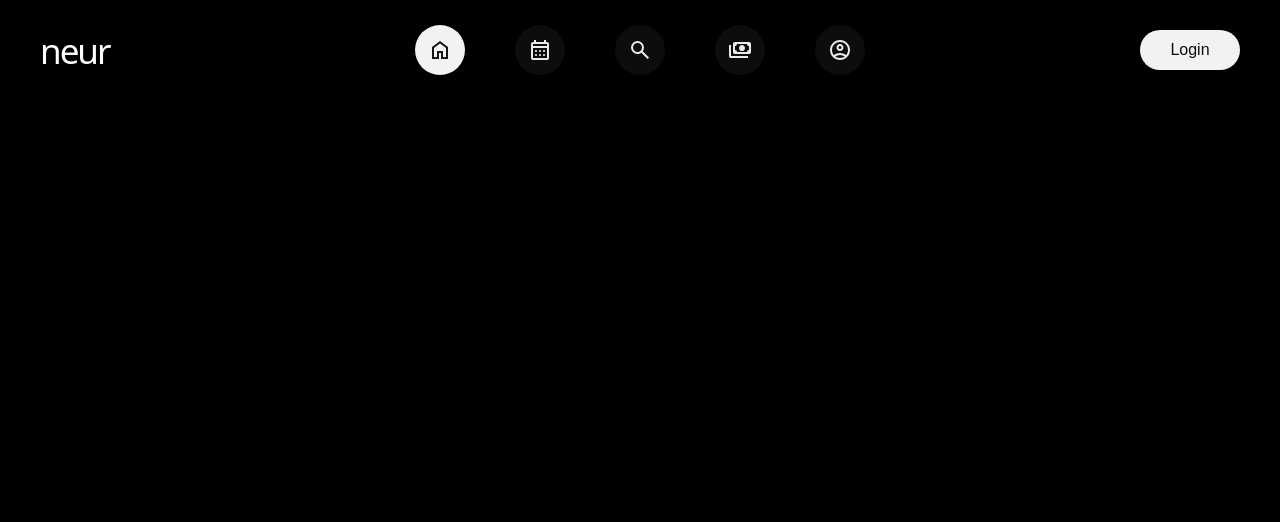
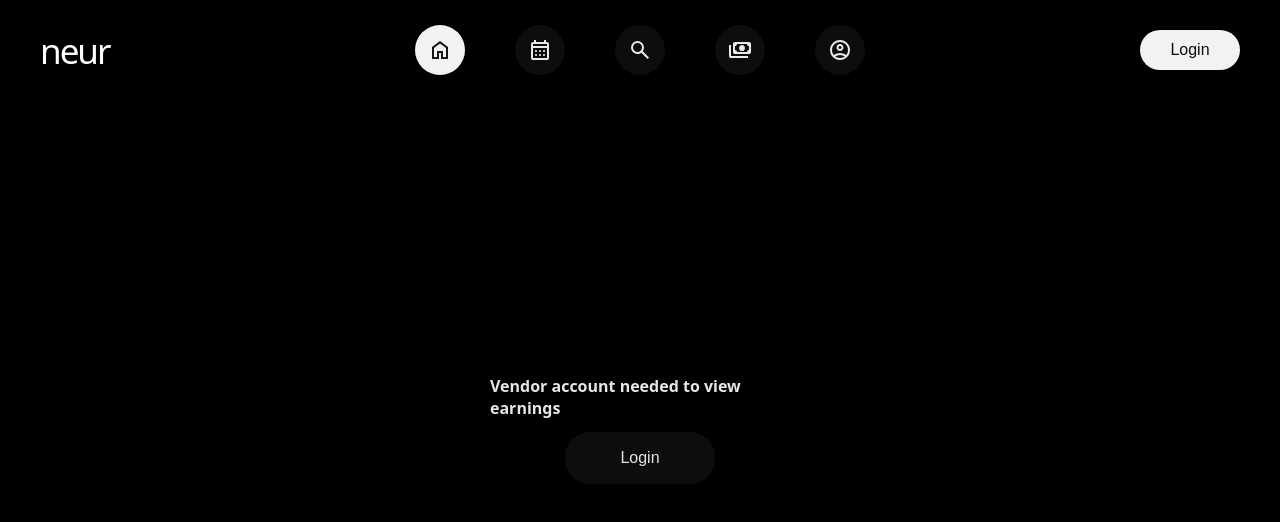
Before and after one commit to trevtemba/neur-frontend, a React (Vite) app: page /earnings in a window 1280 px wide. Shown: the top 522 px of the page. Built offline with nearby package versions, Linux system fonts and the light colour scheme; a web font is replaced by a local one.

Commit message:
logged out state implementations placed on appointments and earnings page

```diff
--- a/src/Components/Appointments/Appointments.jsx
+++ b/src/Components/Appointments/Appointments.jsx
@@ -1,10 +1,49 @@
 import React from "react";
+import { motion } from "motion/react";
 import "./appointments.css"
+import { useLogin } from "../Contexts/loginContext";
 
 const Appointments = () => {
+
+    const { loginState } = useLogin();
+
     return (
-        <div>
-
+        <div className="appointmentsPage">
+            <div className="appointmentsContainer">
+                {loginState == false && (
+                    <>
+                        <motion.div className="promptBox"
+                        initial = {{
+                            y: -15,
+                            opacity: 0,
+                        }}
+                        animate = {{
+                            y: 0,
+                            opacity: 1,
+                        }}
+                        transition={{
+                            duration: 1,
+                            ease: [0.25, 1, 0.5, 1],
+                        }}
+                        exit={{
+                            opacity: 0,
+                        }}>
+                            <span className="promptText">Login to view your appointments</span>
+                            <motion.button
+                            className="loginRedirect"
+                            onClick={() => goPage("login", navigate)}
+                            whileHover={{
+                                backgroundColor: "hsl(0, 0%, 10%)",
+                            }}
+                            whileTap={{
+                                scale: 0.95,
+                            }}>
+                                Login
+                            </motion.button>
+                        </motion.div>
+                    </>
+                )}
+            </div>
         </div>
     );
 }
--- a/src/Components/Appointments/appointments.css
+++ b/src/Components/Appointments/appointments.css
@@ -0,0 +1,56 @@
+.appointmentsPage {
+    display: flex;
+    justify-content: center;
+    width: 100%;
+    height: 100%;
+    background-color:hsl(0, 0, 0);
+}
+
+.appointmentsContainer {
+    display: flex;
+    align-items: center;
+    flex-direction: column;
+    width: 100%;
+    height: 100%;
+    background-color: hsl(0, 0, 0);
+}
+
+.promptBox {
+    display: flex;
+    flex-direction: column;
+    justify-content: center;
+    align-items: center;
+    margin-top: 10%;
+    gap: 10px;
+    width: 500px;
+    height: 400px;
+    background-color: transparent;
+    border-radius: 20px;
+}
+
+
+.promptText {
+    display: flex;
+    justify-content: center;
+    align-items: center;
+    color: hsl(0, 0%, 90%);
+    width: 300px;
+    height: 50px;
+    font-size: 16px;
+    font-weight: 600;
+}
+
+.loginRedirect {
+    display: flex;
+    justify-content: center;
+    align-items: center;
+    padding: 15px 20px;
+    font-size: 16px;
+    font-weight: 500;
+    width: 150px;
+    height: auto;
+    color: hsl(0, 0%, 90%);
+    background-color: hsl(0, 0%, 5%);
+    border-color: transparent;
+    border-radius: 25px;
+}
--- a/src/Components/Earnings/Earnings.jsx
+++ b/src/Components/Earnings/Earnings.jsx
@@ -1,10 +1,49 @@
 import React from "react";
+import { motion } from "motion/react";
 import "./earnings.css"
+import { useLogin } from "../Contexts/loginContext";
 
 const Earnings = () => {
+
+    const { loginState } = useLogin();
+
     return (
-        <div>
-
+        <div className="earningsPage">
+            <div className="earningsContainer">
+                {loginState == false && (
+                    <>
+                        <motion.div className="promptBox"
+                        initial = {{
+                            y: -15,
+                            opacity: 0,
+                        }}
+                        animate = {{
+                            y: 0,
+                            opacity: 1,
+                        }}
+                        transition={{
+                            duration: 1,
+                            ease: [0.25, 1, 0.5, 1],
+                        }}
+                        exit={{
+                            opacity: 0,
+                        }}>
+                            <span className="promptText">Vendor account needed to view earnings</span>
+                            <motion.button
+                            className="loginRedirect"
+                            onClick={() => goPage("login", navigate)}
+                            whileHover={{
+                                backgroundColor: "hsl(0, 0%, 10%)",
+                            }}
+                            whileTap={{
+                                scale: 0.95,
+                            }}>
+                                Login
+                            </motion.button>
+                        </motion.div>
+                    </>
+                )}
+            </div>
         </div>
     );
 }
--- a/src/Components/Earnings/earnings.css
+++ b/src/Components/Earnings/earnings.css
@@ -0,0 +1,56 @@
+.earningsPage {
+    display: flex;
+    justify-content: center;
+    width: 100%;
+    height: 100%;
+    background-color:hsl(0, 0, 0);
+}
+
+.earningsContainer {
+    display: flex;
+    align-items: center;
+    flex-direction: column;
+    width: 100%;
+    height: 100%;
+    background-color: hsl(0, 0, 0);
+}
+
+.promptBox {
+    display: flex;
+    flex-direction: column;
+    justify-content: center;
+    align-items: center;
+    margin-top: 10%;
+    gap: 10px;
+    width: 500px;
+    height: 400px;
+    background-color: transparent;
+    border-radius: 20px;
+}
+
+
+.promptText {
+    display: flex;
+    justify-content: center;
+    align-items: center;
+    color: hsl(0, 0%, 90%);
+    width: 300px;
+    height: 50px;
+    font-size: 16px;
+    font-weight: 600;
+}
+
+.loginRedirect {
+    display: flex;
+    justify-content: center;
+    align-items: center;
+    padding: 15px 20px;
+    font-size: 16px;
+    font-weight: 500;
+    width: 150px;
+    height: auto;
+    color: hsl(0, 0%, 90%);
+    background-color: hsl(0, 0%, 5%);
+    border-color: transparent;
+    border-radius: 25px;
+}
--- a/src/Components/Navigation/Navigation.jsx
+++ b/src/Components/Navigation/Navigation.jsx
@@ -75,9 +75,9 @@ const Navigation = () => {
                 <motion.button
                     className="navButton"
                     style={{
-                        filter: activeButton === "appnt" ? "invert(1)" : "invert(0)",
+                        filter: activeButton === "appointments" ? "invert(1)" : "invert(0)",
                     }}
-                    onClick={() => goPage("appnt", navigate)}
+                    onClick={() => goPage("appointments", navigate)}
                     {...navButtonAnimation}
                 >
                     <img src={appointments_icon} alt="Appointments" />
--- a/src/Components/Profile/Profile.jsx
+++ b/src/Components/Profile/Profile.jsx
@@ -17,6 +17,7 @@ import shareIcon from "../Assets/profileAssets/share_icon.svg"
 import editIcon from "../Assets/profileAssets/edit_icon.svg"
 import likeIcon from "../Assets/featuredGrid/like_icon.svg"
 import addIcon from "../Assets/profileAssets/add_icon.svg"
+import profile_icon from "../Assets/profile_icon.svg"
 
 import arrowLIcon from "../Assets/profileAssets/arrow_back.svg"
 import arrowRIcon from "../Assets/profileAssets/arrow_forward.svg"
@@ -148,7 +149,6 @@ const Profile = () => {
                         exit={{
                             opacity: 0,
                         }}>
-                            <img className="promptIcon"src={unavailable_icon}/>
                             <span className="promptText">Login to view your profile</span>
                             <motion.button
                             className="loginRedirect"
--- a/src/Components/Profile/profile.css
+++ b/src/Components/Profile/profile.css
@@ -28,11 +28,6 @@
     border-radius: 20px;
 }
 
-.promptIcon {
-    width: 300px;
-    height: 300px;
-    object-fit: contain;
-}
 
 .promptText {
     display: flex;
```
